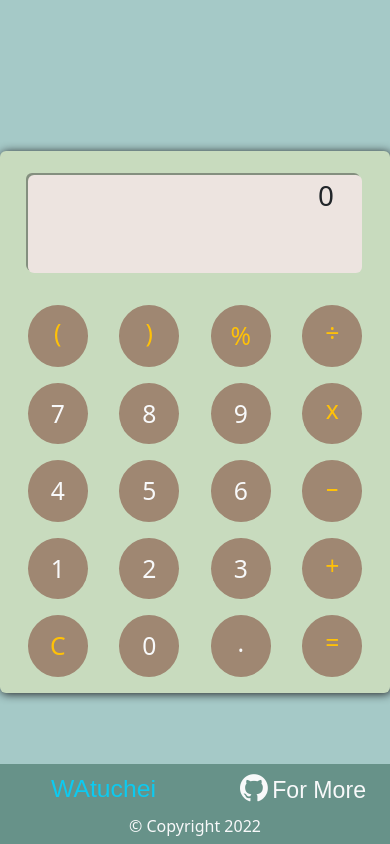
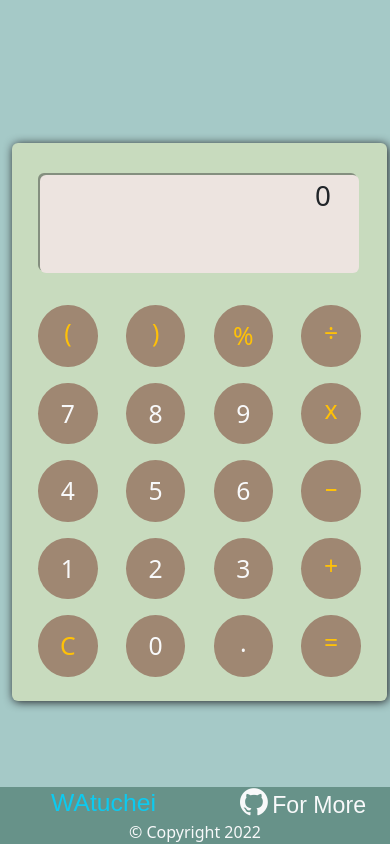
Before and after one commit to WAtuchei/WA-Calculator, a plain HTML site: page index.html in a window 390 px wide. Drawn offline with nearby package versions, Linux system fonts and the light colour scheme; a web font is replaced by a local one.

Commit message:
Some Adjustments Ver 2.91
more debug for mobile devices

```diff
--- a/index.html
+++ b/index.html
@@ -18,7 +18,8 @@
 <!--Start Calculator Project on 27 October-->
 <!--Finish Design on 28 October-->
 <!--3 Nov Change Design remove History-->
-    <section id="Cal" class="container px-4 rounded">
+    <con class="container">
+        <section id="Cal" class="container px-4 py-2 rounded">
         <!--Inner Calculator-->
             <!--Screen Zone-->
            <div id="Screen" class="row gy-1 my-4 mx-1 px-3 text-dark rounded">
@@ -54,11 +55,11 @@
                 <div id="OP"     class="col-3 h2 m-2 Sym text-warning rounded-circle">=</div>
             </div>
         </section>
-
+    </con>
 <!--Footer-->
-    <footer class="container-fluid fixed-bottom">
-        <div class="container h-100">
-            <div class="row h-100">
+    <footer class="container-fluid">
+        <div class="container">
+            <div class="row">
                 <div class="col-0 col-md-4"></div>
 
                 <div class="col-6 col-sm-6 col-md-4 text-center my-auto">
@@ -81,9 +82,6 @@
         </div>
     </footer>
 
-    <!--Not design History tab yet-->
-
-
     <script src="main.js"></script>
 </body>
 </html>
--- a/main.css
+++ b/main.css
@@ -9,13 +9,16 @@
 body {
     height: 100vh;
     display: flex;
+    flex-direction: column;
     align-items: center;
     justify-content: center;
     background-color: #1d787465 !important;}
 
 /*Calculator Body*/
 #Cal {
-    width: 420px;
+    min-width: 375px;
+    max-width: 420px;
+    min-height: 550px;
     max-height: 590px;
     background-color: var(--Lgreen);
     box-shadow: 1px 1px 10px #1e1e21;}
@@ -43,15 +46,15 @@ body {
         background-color: #8d7865;
         box-shadow: 1px 1px 10px inset #1e1e2169;}
 
-#KeyPad > div > i {padding-left: 0.1rem;}  /*Clock icon adjustment*/
-
 .Sym {  /*Symbols*/
     padding-top: 0.8rem !important;
     padding-bottom: 0.8rem !important;}
 
 /*Footer*/
 footer {
-    height: 5rem;
+    position: fixed;
+    bottom: 0;
+    max-height: 5rem;
     background-color: #679289;}
 footer a {
     font-family: "Sofia", sans-serif;
@@ -61,7 +64,7 @@ footer a {
 /*Media Query*/
 @media only screen and (max-width: 576px) {
     #KeyPad > div {
-        width: 16.5%;}
+        width: 17%;}
 }
 
 @media only screen and (min-width: 576px) and (max-width: 767px) /*sm*/ {
```
Lines whose indentation alone changed are shown as unchanged.
